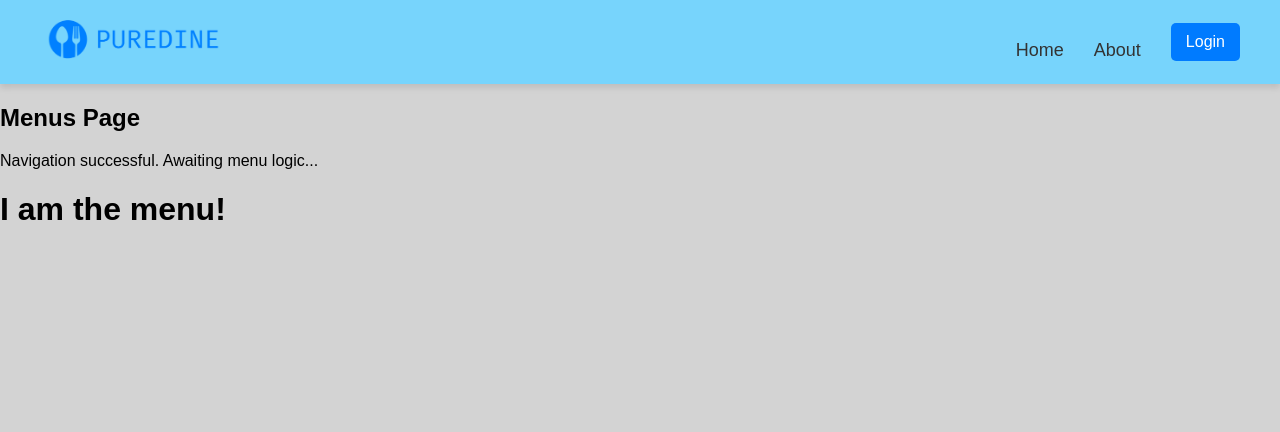
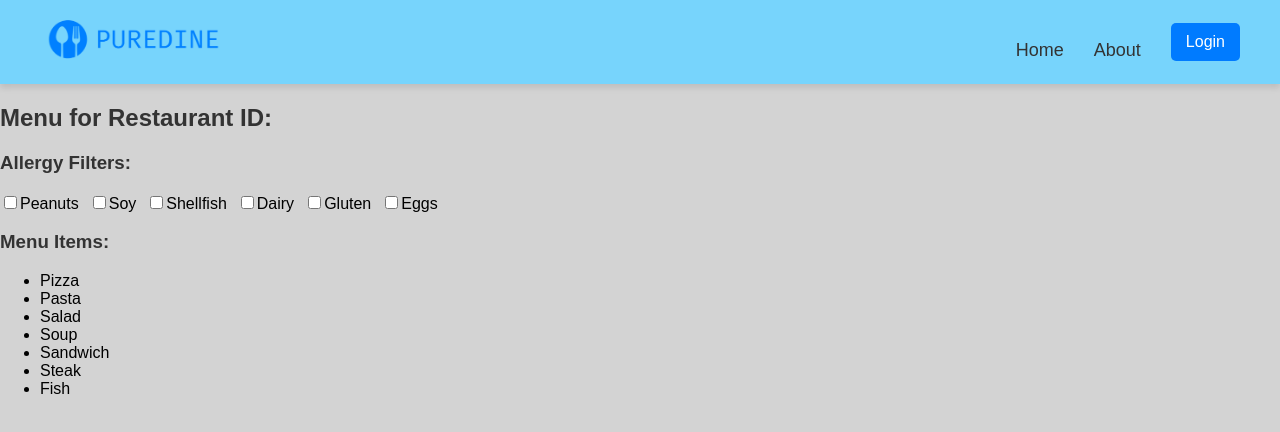
Before and after one commit to AidanEsposito/PureDine-CMSI-4072, a React (Create React App) app in the folder puredine/: page /menus in a window 1280 px wide. Shown: the top 432 px of the page. Built offline with nearby package versions, Linux system fonts and the light colour scheme.

Commit message:
Starting work on menu page + Firebase support

```diff
--- a/puredine/package.json
+++ b/puredine/package.json
@@ -7,6 +7,7 @@
     "cors": "^2.8.5",
     "cra-template": "1.2.0",
     "express": "^4.21.2",
+    "firebase": "^11.6.0",
     "node-fetch": "^3.3.2",
     "react": "^19.0.0",
     "react-dom": "^19.0.0",
--- a/puredine/src/Menus.css
+++ b/puredine/src/Menus.css
@@ -0,0 +1,50 @@
+.menu-container {
+  max-width: 600px;
+  margin: auto;
+  padding: 20px;
+  background-color: #f8f9fa;
+  border-radius: 10px;
+  box-shadow: 0 4px 6px rgba(0, 0, 0, 0.1);
+  text-align: center;
+}
+
+h2, h3 {
+  color: #333;
+}
+
+.allergy-section {
+  margin-bottom: 15px;
+}
+
+.allergy-checkboxes {
+  display: flex;
+  justify-content: center;
+  gap: 15px;
+  flex-wrap: wrap;
+}
+
+.allergy-label {
+  display: flex;
+  align-items: center;
+  gap: 5px;
+  font-size: 16px;
+}
+
+.menu-list {
+  list-style: none;
+  padding: 0;
+}
+
+.menu-item {
+  padding: 10px;
+  background: white;
+  margin: 5px;
+  border-radius: 5px;
+  box-shadow: 0 2px 4px rgba(0, 0, 0, 0.1);
+  font-size: 18px;
+  cursor: pointer;
+}
+
+.menu-item:hover {
+  background: #ffeb99;
+}
--- a/puredine/src/Menus.js
+++ b/puredine/src/Menus.js
@@ -1,27 +1,55 @@
-import React, { useEffect } from 'react';
-import { useLocation } from 'react-router-dom';
+import React, { useState } from "react";
+import "./Menus.css";
+import { useLocation } from "react-router-dom";
 
 function useQuery() {
   return new URLSearchParams(useLocation().search);
 }
 
-function Menus() {
-  const query = useQuery().get("restaurantId");
+function Menu() {
+  const query = useQuery();
+  const restaurantId = query.get("restaurantId");
+  const [selectedAllergies, setSelectedAllergies] = useState([]);
 
-  useEffect(() => {
-    if (query) {
-      console.log(`Navigated to Menus page with restaurantId: ${query}`);
-      // Add future menu-fetching logic here if needed
-    }
-  }, [query]);
+  const allergies = ["Peanuts", "Soy", "Shellfish", "Dairy", "Gluten", "Eggs"];
+
+  const toggleAllergy = (allergy) => {
+    setSelectedAllergies((prev) =>
+      prev.includes(allergy)
+        ? prev.filter((a) => a !== allergy)
+        : [...prev, allergy]
+    );
+  };
 
   return (
-    <div className="menu-placeholder">
-      <h2>Menus Page</h2>
-      <p>Navigation successful. Awaiting menu logic...</p>
-      <h1>I am the menu!</h1>
+    <div>
+      <h2>Menu for Restaurant ID: {restaurantId}</h2>
+
+      <h3>Allergy Filters:</h3>
+      {allergies.map((allergy) => (
+        <label key={allergy} style={{ marginRight: "10px" }}>
+          <input
+            type="checkbox"
+            value={allergy}
+            checked={selectedAllergies.includes(allergy)}
+            onChange={() => toggleAllergy(allergy)}
+          />
+          {allergy}
+        </label>
+      ))}
+
+      <h3>Menu Items:</h3>
+      <ul>
+        <li>Pizza</li>
+        <li>Pasta</li>
+        <li>Salad</li>
+        <li>Soup</li>
+        <li>Sandwich</li>
+        <li>Steak</li>
+        <li>Fish</li>
+      </ul>
     </div>
   );
 }
 
-export default Menus;
+export default Menu;
--- a/puredine/src/Restaurants.js
+++ b/puredine/src/Restaurants.js
@@ -7,9 +7,9 @@ function useQuery() {
   return new URLSearchParams(useLocation().search);
 }
 
-const getImageUrl = (photoReference, apiKey) => {
-  return `https://maps.googleapis.com/maps/api/place/photo?maxwidth=400&photoreference=${photoReference}`;
-};
+// const getImageUrl = (photoReference, apiKey) => {
+//   return `https://maps.googleapis.com/maps/api/place/photo?maxwidth=400&photoreference=${photoReference}`;
+// };
 
 function Restaurants() {
   const query = useQuery().get("query");
--- /dev/null
+++ b/puredine/src/firebaseConfig.js
@@ -0,0 +1,15 @@
+import { initializeApp } from "firebase/app"
+import { getAuth } from "firebase/auth"
+
+const firebaseConfig = {
+  apiKey: "AIzaSyCNbt9dkXaOzAbc5-h2HFaTXseKGmfvGvg",
+  authDomain: "puredine-13017.firebaseapp.com",
+  projectId: "puredine-13017",
+  storageBucket: "puredine-13017.firebasestorage.app",
+  messagingSenderId: "138157161777",
+  appId: "1:138157161777:web:d1ab7278341d7109bf0410"
+};
+
+
+export const app = initializeApp(firebaseConfig)
+export const auth = getAuth(app)
```
Also changed, not shown: puredine/src/App.js (+21 -1 lines), 1 other file (tests, documents, lock files or other folders).
